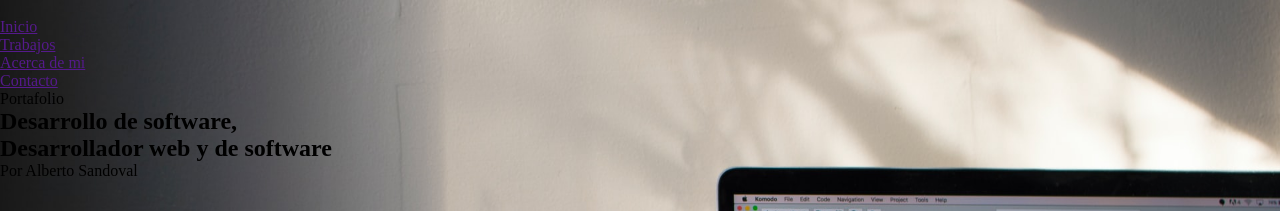
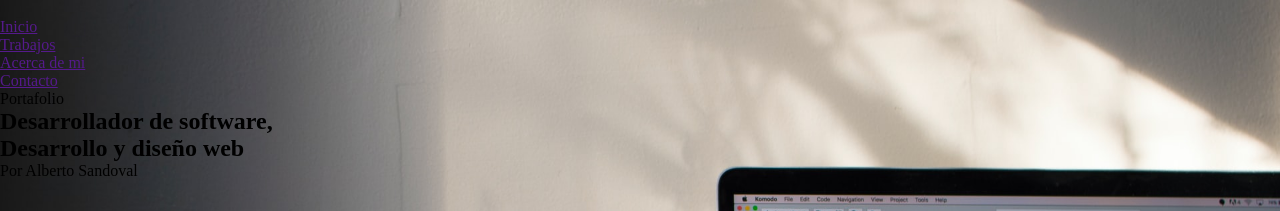
Before and after one commit to BetoSandoval/Portafolio, a plain HTML site: page inicio_portafolio.html in a window 1280 px wide. Shown: the top 211 px of the page. Drawn offline with Linux system fonts and the light colour scheme.

Commit message:
Cambio texto html

```diff
--- a/inicio_portafolio.html
+++ b/inicio_portafolio.html
@@ -45,9 +45,9 @@
             </div>
             <div>
                 <h1>
-                    <span>Desarrollo de software,</span>
+                    <span>Desarrollador de software,</span>
                     <br>
-                    <span>Desarrollador web y de software</span>
+                    <span>Desarrollo y diseño web</span>
                 </h1>
             </div>
             <div>
```
